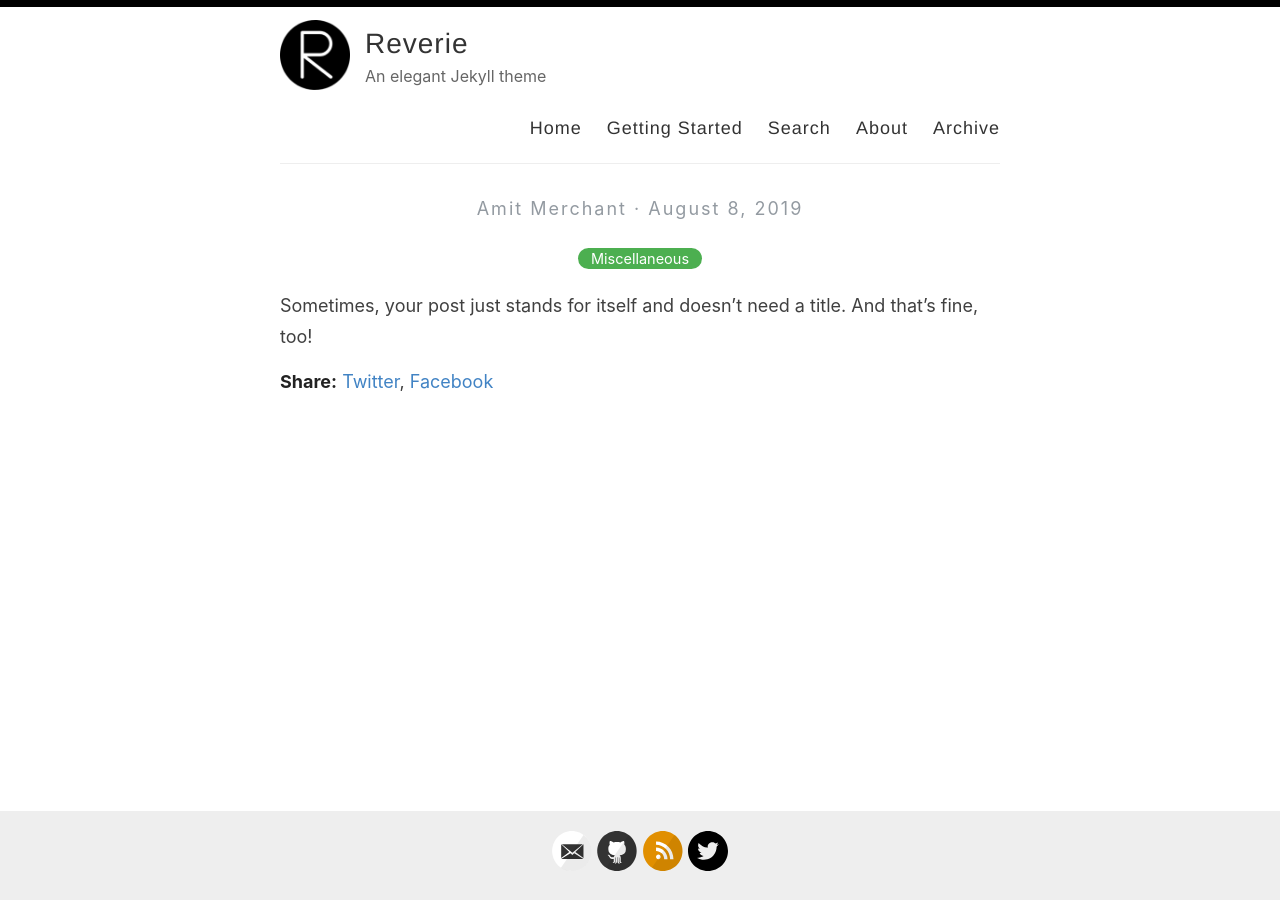
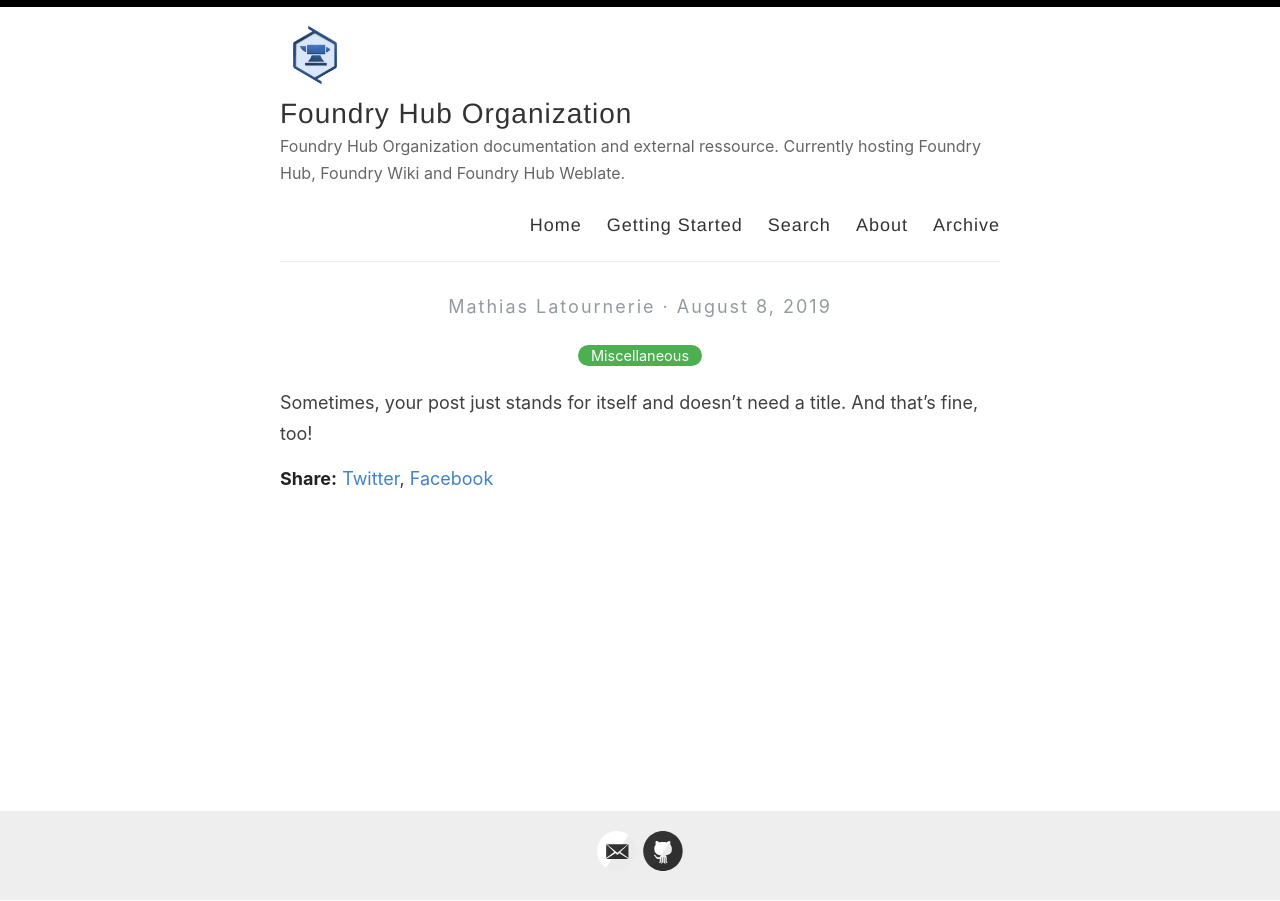
Before and after one commit to Foundry-Hub/foundry-hub.github.io, a Jekyll site: the page built from _posts/2019-08-08-no-title-posts.md, in a window 1280 px wide. Built offline with Jekyll 4.4.1, drawn with Linux system fonts in a browser that asks for light colours; some of the changed lines change nothing that is shown.

Commit message:
WIP FHub docs

```diff
--- a/_config.yml
+++ b/_config.yml
@@ -3,16 +3,16 @@
 #
 
 # Name of your site (displayed in the header)
-name: Reverie
+name: Foundry Hub Organization
 
 # Name of the author
-author: Amit Merchant
+author: Mathias Latournerie
 
 # Short bio or description (displayed in the header)
-description: An elegant Jekyll theme
+description: Foundry Hub Organization documentation and external ressource. Currently hosting Foundry Hub, Foundry Wiki and Foundry Hub Weblate.
 
 # URL of your avatar or profile pic (you could use your GitHub profile pic)
-avatar: /images/reverie.png
+avatar: /images/fhub_logo512.png
 
 #
 # Flags below are optional
@@ -20,42 +20,20 @@
 
 # Includes an icon in the footer for each username you enter
 footer-links:
-  dribbble:
-  email: amit.d.merchant@gmail.com
-  facebook:
-  flickr:
-  github: amitmerchant1990/reverie
-  instagram:
-  linkedin:
-  pinterest:
-  rss: rss
-  twitter: amit_merchant
-  stackoverflow:
-  youtube: # channel/<your_long_string> or user/<user-name>
-  googleplus: # anything in your profile username that comes after plus.google.com/
-  playconsole:
+  email: admin@foundryvtt-hub.com
+  github: https://github.com/orgs/Foundry-Hub/
 
 
-# Enter your Disqus shortname (not your username) to enable commenting on posts
-# You can find your shortname on the Settings page of your Disqus account
-disqus:
-
-# Enter your Google Analytics web tracking code (e.g. UA-2110908-2) to activate tracking
-google_analytics: UA-43339302-11
-
-# For newer "GA4" analytics, use the following instead of the "UA" entry above
-#google_analytics_ga4: G-GABC1DEFG
-
-# Your website URL (e.g. http://amitmerchant1990.github.io or http://www.amitmerchant.com)
+# Your website URL
 # Used for Sitemap.xml and your RSS feed
-url: http://www.amitmerchant.com/reverie
-enforce_ssl: https://www.amitmerchant.com/reverie
+url: http://foundry-hub.github.io/
+enforce_ssl: https://foundry-hub.github.io/
 
 # If you're hosting your site at a Project repository on GitHub pages
 # (http://yourusername.github.io/repository-name)
 # and NOT your User repository (http://yourusername.github.io)
 # then add in the baseurl here, like this: "/repository-name"
-baseurl: "/reverie"
+#baseurl: "/reverie"
 
 #
 # !! You don't need to change any of the configuration flags below !!
```
Also changed, not shown: images/categories.png (deleted), images/favicon-32x32.png, images/fhub_logo512.png (added), images/galaxy.jpg (deleted), images/mobile-demo.png (deleted), images/reverie-demo.png (deleted), images/reverie-text.png (deleted), images/reverie.png (deleted), images/search.png (deleted).
